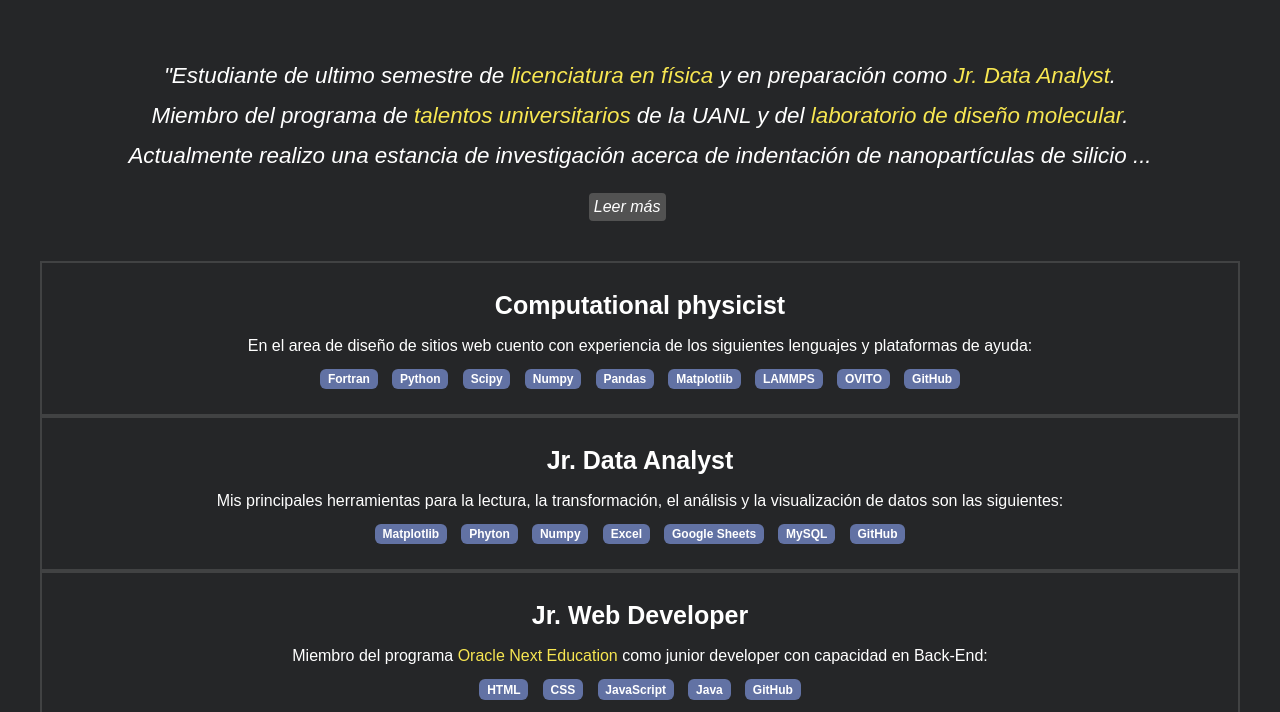
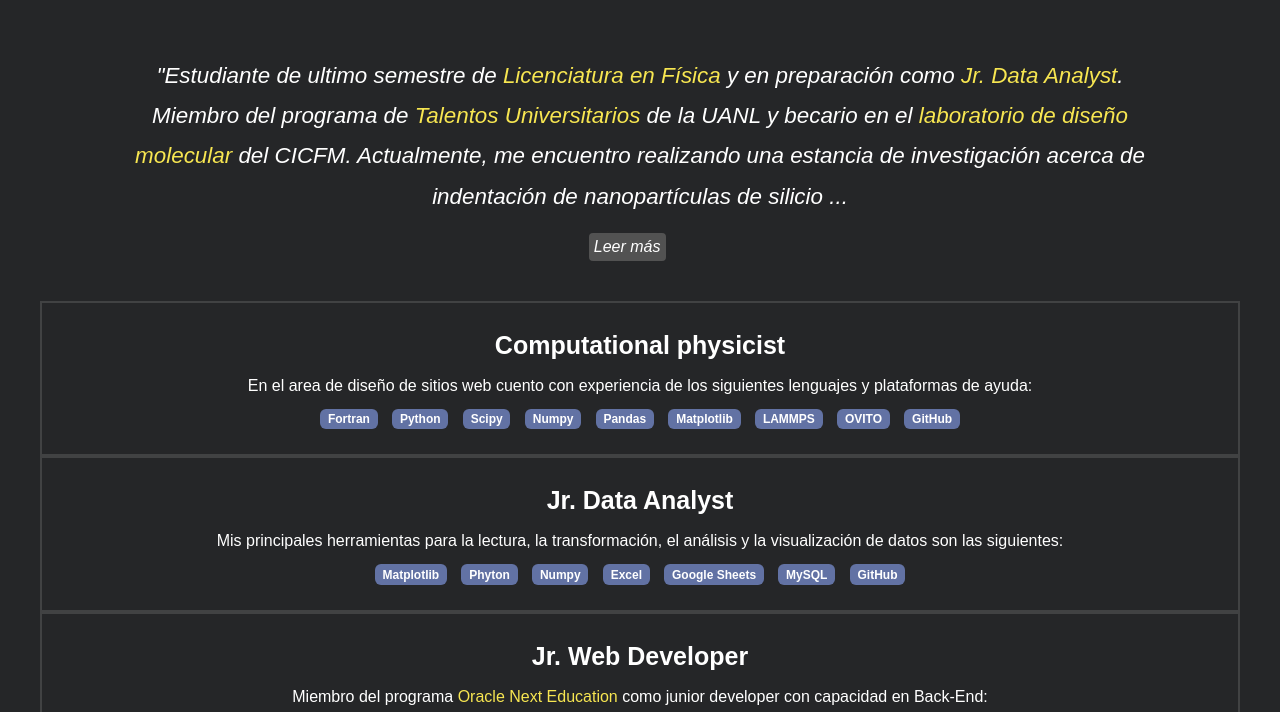
Before and after one commit to JesusLoera/JesusLoeraPortfolio, a plain HTML site: page index.html in a window 1280 px wide. Shown: the part 717-1429 px from the top of the page. Drawn offline with Linux system fonts and the light colour scheme.

Commit message:
Corrección de ortografía en sección 'Sobre mi'

```diff
--- a/css/style-index.css
+++ b/css/style-index.css
@@ -159,6 +159,11 @@ emphtext{
     text-decoration: none;
 }
 
+p a{
+    text-decoration: none;
+    color: white;
+}
+
 #more{
     display: none;
 }
@@ -180,6 +185,7 @@ emphtext{
 
 .experiencia {
     padding: 40px 40px 60px 40px;
+    color: white;
 }
 
 .experiencia .columna {
@@ -203,12 +209,6 @@ emphtext{
     margin-top: 10px;
     margin-bottom: 10px;
 }
-
-.seccion-clara {
-    color: white;
-    background-color: #252628;
-}
-
 
 .badge {
     margin: 5px;
--- a/index.html
+++ b/index.html
@@ -62,12 +62,12 @@
 
             <section class="sobre-mi">
                 <p class="subtitulo">Sobre mi</p>
-                <p class="texto-sobre-mi"> "Estudiante de ultimo semestre de  <emphtext>licenciatura en física</emphtext> y en preparación como <emphtext>Jr. Data Analyst</emphtext>. Miembro del programa de <a href="https://www.uanl.mx/tramites/programa-de-talentos-universitarios/" class="emph-link">talentos universitarios</a> de la UANL y del <emphtext>laboratorio de diseño molecular</emphtext>. Actualmente realizo una estancia de investigación acerca de indentación de nanopartículas de silicio <span id="dots">...</span><span id="more">
-                mediante cálculos de <emphtext>dinámica molecular</emphtext>.Tengo experiencia en proyectos de investigación enfocados al <emphtext>modelado matemático</emphtext> y resolución de ecuaciones diferenciales ordinarias y parciales de forma computacional. Además, en mi preparación como analista de datos he adquirido habilidades sobre recopilación, transformación y organización de información con la finalidad de tomar <emphtext>decisiones basadas en datos</emphtext>."</span></p>
+                <p class="texto-sobre-mi"> "Estudiante de ultimo semestre de  <emphtext>Licenciatura en Física</emphtext> y en preparación como <emphtext>Jr. Data Analyst</emphtext>. Miembro del programa de <a href="https://www.uanl.mx/tramites/programa-de-talentos-universitarios/" class="emph-link">Talentos Universitarios</a> de la UANL y becario en el <emphtext>laboratorio de diseño molecular</emphtext> del <a href="https://www.uanl.mx/centros_inv/centro-de-investigacion-en-ciencias-fisico-matematicas/">CICFM</a>. Actualmente, me encuentro realizando una estancia de investigación acerca de indentación de nanopartículas de silicio <span id="dots">...</span><span id="more">
+                mediante cálculos de <emphtext>dinámica molecular</emphtext> .Tengo experiencia en proyectos de investigación enfocados al <emphtext>modelado matemático</emphtext> y resolución de ecuaciones diferenciales ordinarias y parciales de forma computacional. Además, en mi preparación como analista de datos he adquirido habilidades sobre recopilación, transformación y organización de información con la finalidad de tomar <emphtext>decisiones basadas en datos</emphtext>."</span></p>
                 <button onclick="displayText()" id="boton-leer-mas">Leer más</button>
             </section>
 
-            <section class="experiencia seccion-clara">
+            <section class="experiencia">
                 <!-- Fisica computacional -->
                 <div class="columna">
                     <p class="experiencia-titulo">Computational physicist</p>
```
